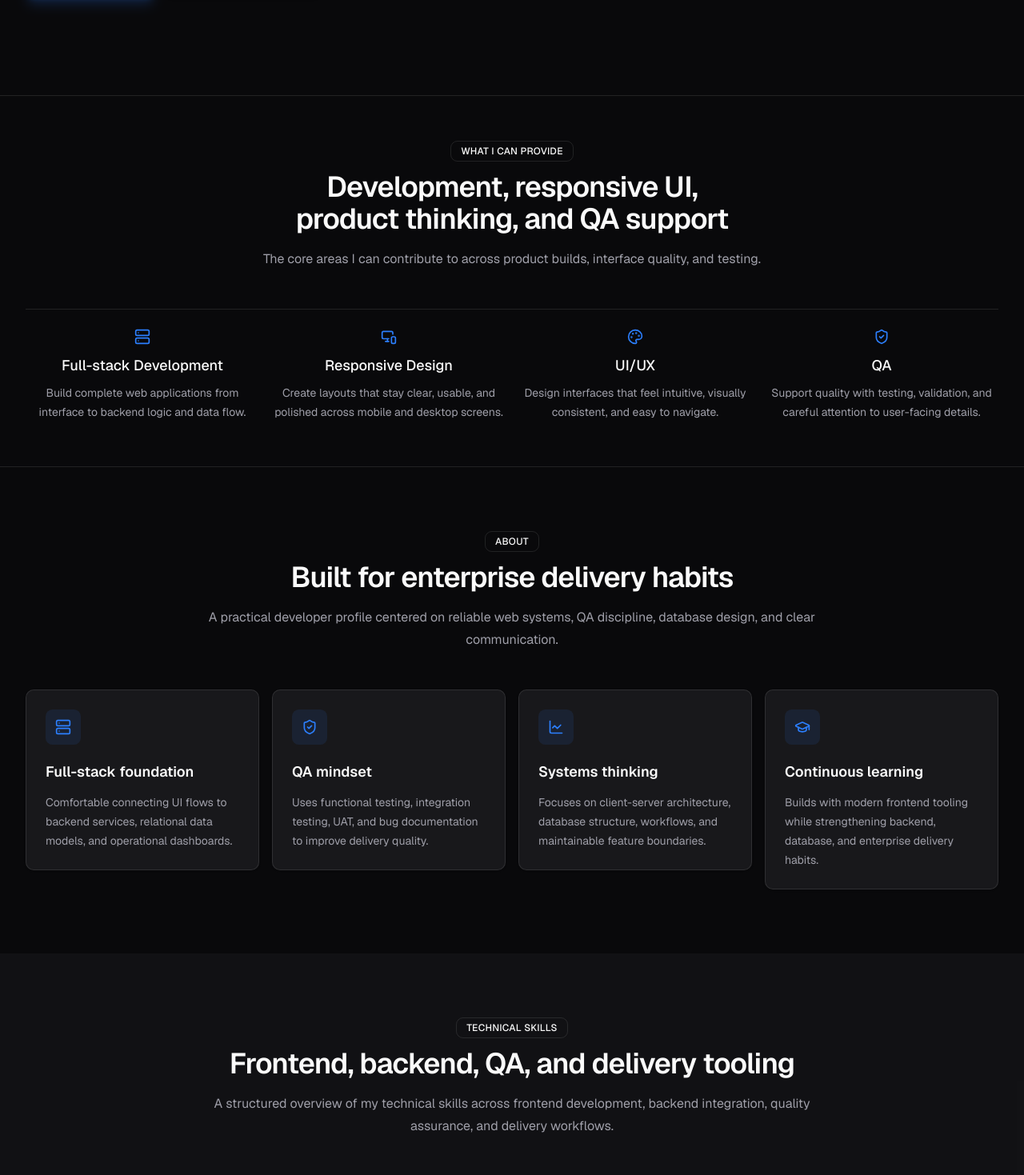
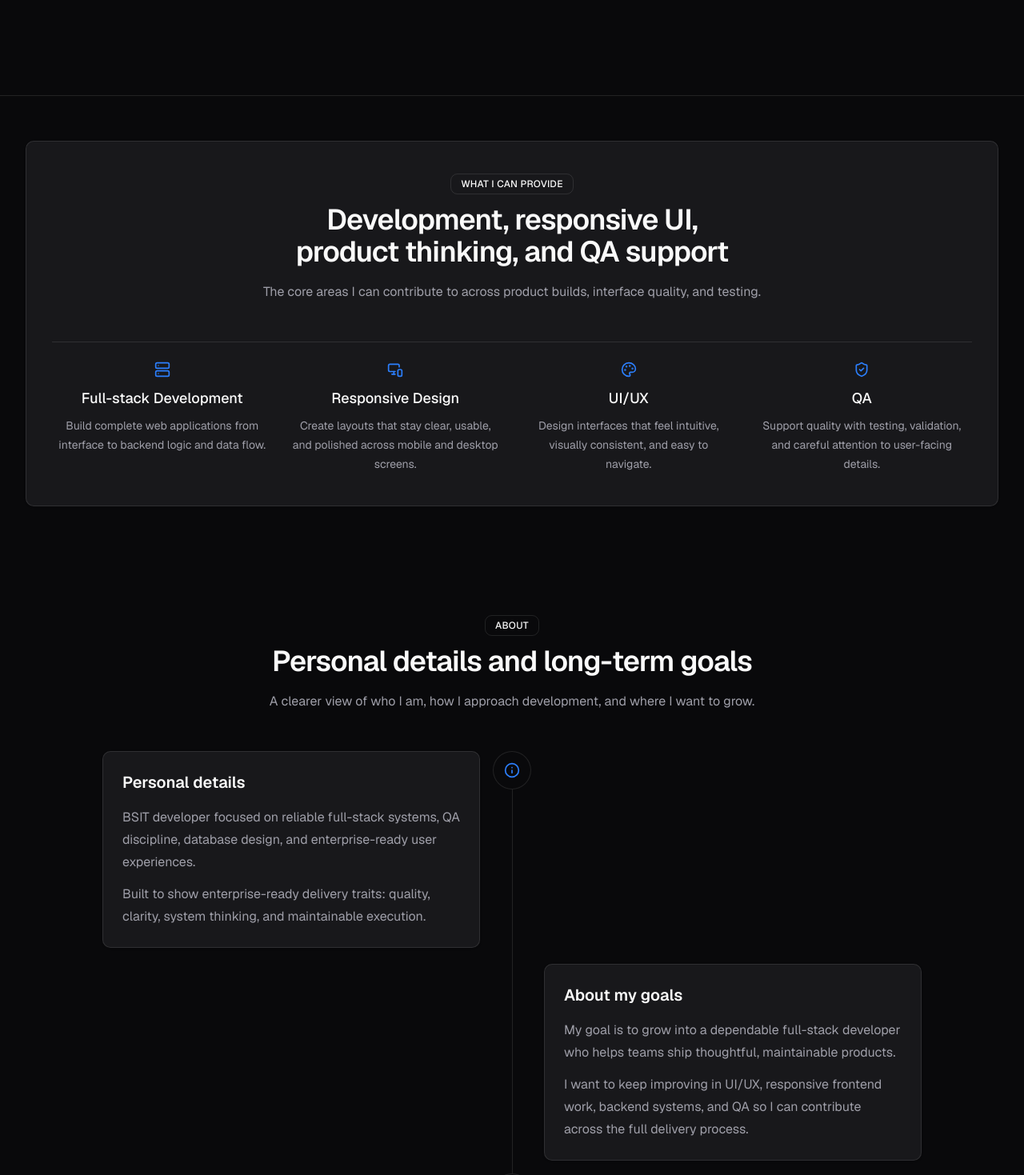
Before and after one commit to Jay-Scripts/CODEX-CRASH-COURSE, a Next.js app: page / in a window 1280 px wide. Shown: the part 682-2151 px from the top of the page at 80% size. Built offline with nearby package versions, Linux system fonts and the light colour scheme.

Commit message:
minor adustment

```diff
--- a/components/sections/home/about-section.tsx
+++ b/components/sections/home/about-section.tsx
@@ -1,43 +1,53 @@
-import { Card, CardContent } from "@/components/ui/card";
-import { aboutHighlights } from "@/constants/portfolio.constants";
+import { aboutEntries } from "@/constants/portfolio.constants";
 import { AnimatedSection } from "@/components/common/animated-section";
 import { RevealGroup, RevealItem } from "@/components/common/scroll-reveal";
 import { SectionHeading } from "@/components/common/section-heading";
+import { Card, CardContent } from "@/components/ui/card";
 
 /**
- * Displays the portfolio summary highlights for enterprise-ready delivery traits.
+ * Displays personal background details and developer goals in a structured about section.
  */
 export const AboutSection = () => (
   <AnimatedSection className="px-4 py-16 sm:px-6 sm:py-20 lg:px-8" id="about">
-    <RevealGroup className="mx-auto max-w-7xl">
+    <RevealGroup className="mx-auto max-w-5xl">
       <RevealItem>
         <SectionHeading
-          description="A practical developer profile centered on reliable web systems, QA discipline, database design, and clear communication."
+          description="A clearer view of who I am, how I approach development, and where I want to grow."
           eyebrow="About"
-          title="Built for enterprise delivery habits"
+          title="Personal details and long-term goals"
         />
       </RevealItem>
-      <RevealGroup className="grid gap-4 md:grid-cols-2 xl:grid-cols-4">
-        {aboutHighlights.map((item) => {
+      <RevealGroup className="relative space-y-5 before:absolute before:left-5 before:top-4 before:h-[calc(100%-2rem)] before:w-px before:bg-border md:before:left-1/2">
+        {aboutEntries.map((item, index) => {
           const Icon = item.icon;
+          const isEven = index % 2 === 0;
 
           return (
             <RevealItem key={item.title}>
+              <article className="relative grid gap-4 pl-14 md:grid-cols-[1fr_3rem_1fr] md:pl-0">
+                <div className={isEven ? "md:col-start-1" : "md:col-start-3"}>
                   <Card>
                     <CardContent className="p-5 sm:p-6">
-                  <article>
-                    <div className="mb-4 grid size-10 place-items-center rounded-md bg-primary/10 text-primary sm:mb-5 sm:size-11">
-                      <Icon className="size-5" />
-                    </div>
-                    <h3 className="text-base font-semibold sm:text-lg">
+                      <h3 className="text-lg font-semibold sm:text-xl">
                         {item.title}
                       </h3>
-                    <p className="mt-3 text-sm leading-6 text-muted-foreground">
-                      {item.description}
+                      <div className="mt-4 space-y-3">
+                        {item.description.map((paragraph) => (
+                          <p
+                            className="text-sm leading-7 text-muted-foreground sm:text-base"
+                            key={paragraph}
+                          >
+                            {paragraph}
                           </p>
-                  </article>
+                        ))}
+                      </div>
                     </CardContent>
                   </Card>
+                </div>
+                <div className="absolute left-0 top-5 grid size-10 place-items-center rounded-full border border-border bg-background text-primary md:static md:col-start-2 md:size-12">
+                  <Icon className="size-4 md:size-5" />
+                </div>
+              </article>
             </RevealItem>
           );
         })}
--- a/components/sections/home/hero-section.tsx
+++ b/components/sections/home/hero-section.tsx
@@ -60,9 +60,7 @@ export const HeroSection = () => (
         <motion.p
           className="mt-4 text-lg font-medium text-primary sm:text-2xl"
           variants={heroItemVariants}
-        >
-          {profile.role}
-        </motion.p>
+        ></motion.p>
         <motion.div
           className="mt-5 flex flex-wrap items-center justify-center gap-3 text-sm text-muted-foreground lg:justify-start"
           variants={heroItemVariants}
@@ -76,13 +74,7 @@ export const HeroSection = () => (
             QA-focused delivery mindset
           </span>
         </motion.div>
-        <motion.p
-          className="mx-auto mt-6 max-w-2xl text-pretty text-base leading-8 text-muted-foreground sm:text-lg lg:mx-0"
-          variants={heroItemVariants}
-        >
-          {profile.summary} Built to show enterprise-ready delivery traits:
-          quality, clarity, system thinking, and maintainable execution.
-        </motion.p>
+
         <motion.div
           className="mt-8 flex flex-col gap-3 sm:flex-row sm:flex-wrap sm:justify-center lg:justify-start"
           variants={heroItemVariants}
--- a/components/sections/home/services-section.tsx
+++ b/components/sections/home/services-section.tsx
@@ -8,17 +8,17 @@ import { SectionHeading } from "@/components/common/section-heading";
  */
 export const ServicesSection = () => (
   <AnimatedSection
-    className="border-b border-border px-4 py-12 sm:px-6 sm:py-14 lg:px-8"
+    className="px-4 py-12 sm:px-6 sm:py-14 lg:px-8"
     id="services"
   >
     <RevealGroup className="mx-auto max-w-7xl">
       <RevealItem>
+        <section className="rounded-lg border border-border bg-card px-5 py-8 text-card-foreground shadow-sm sm:px-6 sm:py-10 lg:px-8">
           <SectionHeading
             description="The core areas I can contribute to across product builds, interface quality, and testing."
             eyebrow="What I Can Provide"
             title="Development, responsive UI, product thinking, and QA support"
           />
-      </RevealItem>
           <ul className="grid gap-4 border-t border-border pt-6 sm:grid-cols-2 lg:grid-cols-4">
             {serviceOfferings.map((offering) => {
               const Icon = offering.icon;
@@ -26,7 +26,7 @@ export const ServicesSection = () => (
               return (
                 <li key={offering.title}>
                   <RevealItem>
-                <article className="flex h-full flex-col items-center border-b border-border/70 pb-4 text-center sm:pb-5 lg:border-b-0 lg:pb-0">
+                    <article className="flex h-full flex-col items-center px-2 text-center">
                       <Icon className="size-5 text-primary" />
                       <h3 className="mt-3 text-base font-medium text-foreground sm:text-lg">
                         {offering.title}
@@ -40,6 +40,8 @@ export const ServicesSection = () => (
               );
             })}
           </ul>
+        </section>
+      </RevealItem>
     </RevealGroup>
   </AnimatedSection>
 );
--- a/constants/portfolio.constants.ts
+++ b/constants/portfolio.constants.ts
@@ -3,18 +3,18 @@ import {
   Code2,
   Database,
   GitBranch,
-  GraduationCap,
   Headphones,
+  Info,
   MonitorSmartphone,
   Palette,
-  LineChart,
   Server,
   ShieldCheck,
+  Target,
   TestTube2,
   Wrench,
 } from "lucide-react";
 import type {
-  AboutHighlight,
+  AboutEntry,
   Education,
   Experience,
   FlowchartPreview,
@@ -335,29 +335,21 @@ export const recentRepositories: RecentRepository[] = [
   },
 ];
 
-export const aboutHighlights: AboutHighlight[] = [
+export const aboutEntries: AboutEntry[] = [
   {
-    title: "Full-stack foundation",
-    icon: Server,
-    description:
-      "Comfortable connecting UI flows to backend services, relational data models, and operational dashboards.",
+    title: "Personal details",
+    icon: Info,
+    description: [
+      profile.summary,
+      "Built to show enterprise-ready delivery traits: quality, clarity, system thinking, and maintainable execution.",
+    ],
   },
   {
-    title: "QA mindset",
-    icon: ShieldCheck,
-    description:
-      "Uses functional testing, integration testing, UAT, and bug documentation to improve delivery quality.",
-  },
-  {
-    title: "Systems thinking",
-    icon: LineChart,
-    description:
-      "Focuses on client-server architecture, database structure, workflows, and maintainable feature boundaries.",
-  },
-  {
-    title: "Continuous learning",
-    icon: GraduationCap,
-    description:
-      "Builds with modern frontend tooling while strengthening backend, database, and enterprise delivery habits.",
+    title: "About my goals",
+    icon: Target,
+    description: [
+      "My goal is to grow into a dependable full-stack developer who helps teams ship thoughtful, maintainable products.",
+      "I want to keep improving in UI/UX, responsive frontend work, backend systems, and QA so I can contribute across the full delivery process.",
+    ],
   },
 ];
--- a/types/portfolio.types.ts
+++ b/types/portfolio.types.ts
@@ -72,8 +72,8 @@ export type RecentRepository = {
   stack: string;
 };
 
-export type AboutHighlight = {
-  description: string;
+export type AboutEntry = {
+  description: string[];
   icon: LucideIcon;
   title: string;
 };
```
Lines whose indentation alone changed are shown as unchanged.
